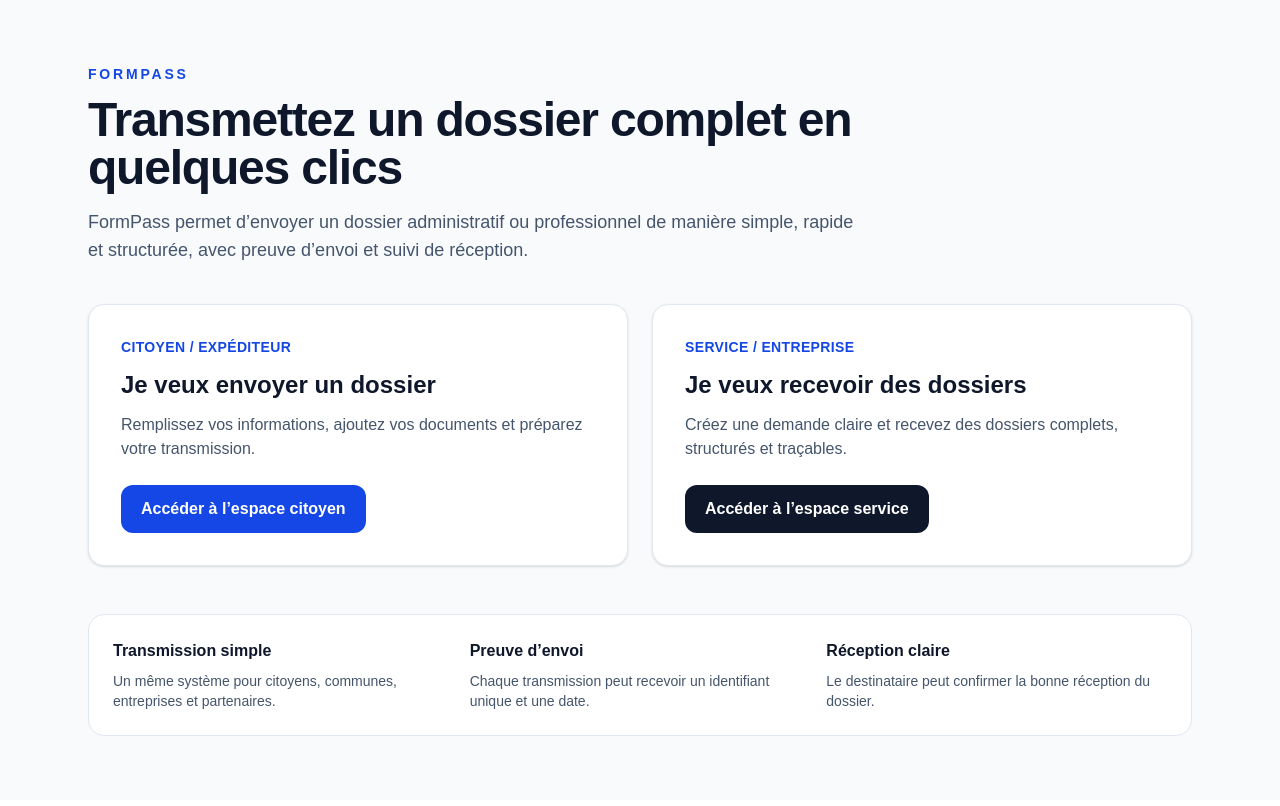
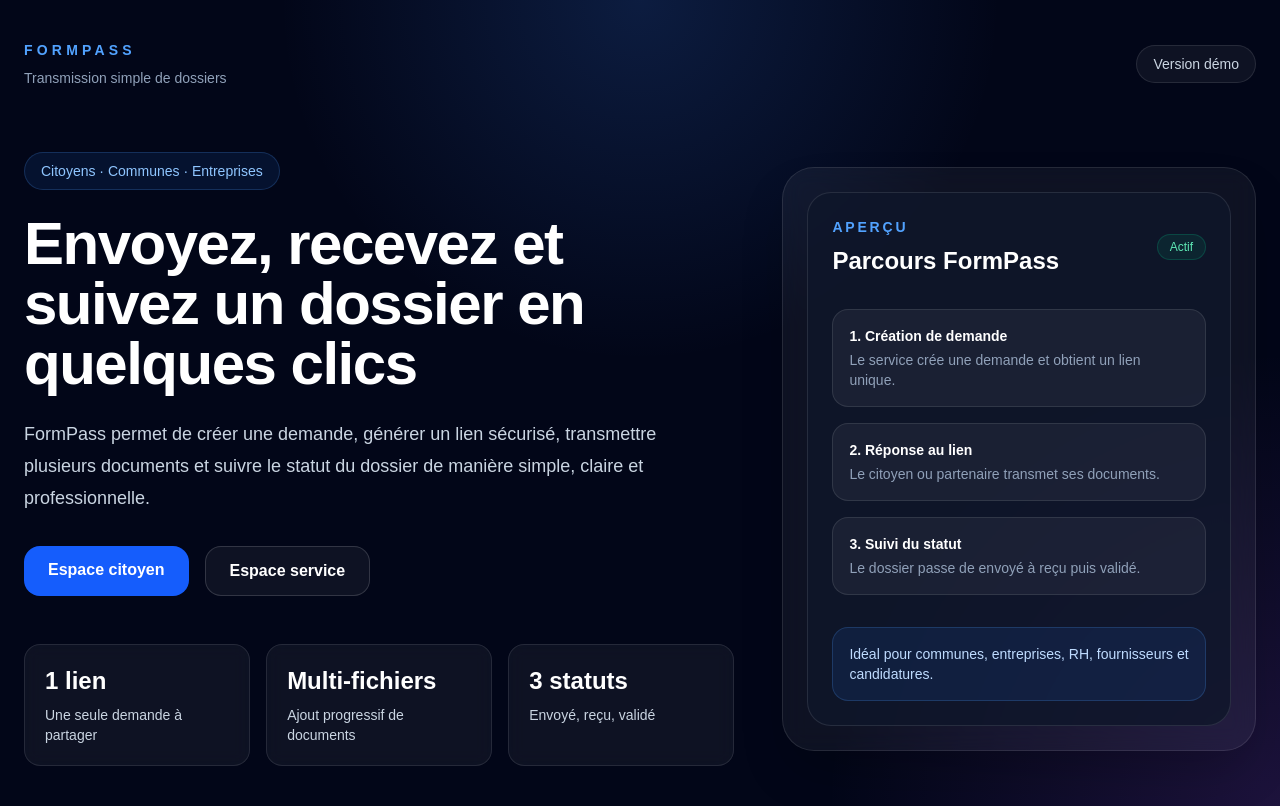
Before and after one commit to bachiratmani1313-spec/Formpass, a Next.js app: page / in a window 1280 px wide. Built offline with nearby package versions, Linux system fonts and the light colour scheme.

Commit message:
restore homepage and service page

```diff
--- a/app/page.tsx
+++ b/app/page.tsx
@@ -1,75 +1,135 @@
 export default function Home() {
   return (
-    <main className="min-h-screen bg-slate-50 text-slate-900">
-      <section className="mx-auto flex min-h-screen max-w-6xl flex-col justify-center px-6 py-12">
-        <div className="mb-10 max-w-3xl">
-          <p className="mb-3 text-sm font-semibold uppercase tracking-[0.2em] text-blue-700">
+    <main className="min-h-screen bg-slate-950 text-white">
+      <section className="relative overflow-hidden">
+        <div className="absolute inset-0 bg-[radial-gradient(circle_at_top,rgba(59,130,246,0.18),transparent_35%),radial-gradient(circle_at_bottom_right,rgba(168,85,247,0.16),transparent_30%)]" />
+
+        <div className="relative mx-auto flex min-h-screen max-w-7xl flex-col px-6 py-10">
+          <header className="mb-16 flex items-center justify-between">
+            <div>
+              <p className="text-sm font-semibold uppercase tracking-[0.3em] text-blue-400">
                 FormPass
               </p>
-          <h1 className="text-4xl font-bold tracking-tight sm:text-5xl">
-            Transmettez un dossier complet en quelques clics
-          </h1>
-          <p className="mt-4 text-lg text-slate-600">
-            FormPass permet d’envoyer un dossier administratif ou professionnel
-            de manière simple, rapide et structurée, avec preuve d’envoi et
-            suivi de réception.
+              <p className="mt-2 text-sm text-slate-400">
+                Transmission simple de dossiers
               </p>
             </div>
 
-        <div className="grid gap-6 md:grid-cols-2">
+            <div className="hidden rounded-full border border-white/10 bg-white/5 px-4 py-2 text-sm text-slate-300 md:block">
+              Version démo
+            </div>
+          </header>
+
+          <div className="grid flex-1 items-center gap-12 lg:grid-cols-[1.2fr_0.8fr]">
+            <div>
+              <div className="mb-6 inline-flex rounded-full border border-blue-400/20 bg-blue-500/10 px-4 py-2 text-sm text-blue-300">
+                Citoyens · Communes · Entreprises
+              </div>
+
+              <h1 className="max-w-4xl text-5xl font-bold tracking-tight text-white md:text-6xl">
+                Envoyez, recevez et suivez un dossier en quelques clics
+              </h1>
+
+              <p className="mt-6 max-w-2xl text-lg leading-8 text-slate-300">
+                FormPass permet de créer une demande, générer un lien sécurisé,
+                transmettre plusieurs documents et suivre le statut du dossier
+                de manière simple, claire et professionnelle.
+              </p>
+
+              <div className="mt-8 flex flex-wrap gap-4">
                 <a
                   href="/citoyen"
-            className="rounded-2xl border border-slate-200 bg-white p-8 shadow-sm transition hover:shadow-md"
+                  className="rounded-2xl bg-blue-600 px-6 py-3 font-semibold text-white transition hover:bg-blue-500"
                 >
-            <p className="mb-3 text-sm font-semibold uppercase tracking-wide text-blue-700">
-              Citoyen / Expéditeur
-            </p>
-            <h2 className="text-2xl font-bold">Je veux envoyer un dossier</h2>
-            <p className="mt-3 text-slate-600">
-              Remplissez vos informations, ajoutez vos documents et préparez
-              votre transmission.
-            </p>
-            <div className="mt-6 inline-flex rounded-xl bg-blue-700 px-5 py-3 font-semibold text-white">
-              Accéder à l’espace citoyen
-            </div>
+                  Espace citoyen
                 </a>
 
                 <a
                   href="/service"
-            className="rounded-2xl border border-slate-200 bg-white p-8 shadow-sm transition hover:shadow-md"
+                  className="rounded-2xl border border-white/15 bg-white/5 px-6 py-3 font-semibold text-white transition hover:bg-white/10"
                 >
-            <p className="mb-3 text-sm font-semibold uppercase tracking-wide text-blue-700">
-              Service / Entreprise
-            </p>
-            <h2 className="text-2xl font-bold">Je veux recevoir des dossiers</h2>
-            <p className="mt-3 text-slate-600">
-              Créez une demande claire et recevez des dossiers complets,
-              structurés et traçables.
-            </p>
-            <div className="mt-6 inline-flex rounded-xl bg-slate-900 px-5 py-3 font-semibold text-white">
-              Accéder à l’espace service
-            </div>
+                  Espace service
                 </a>
               </div>
 
-        <div className="mt-12 grid gap-4 rounded-2xl border border-slate-200 bg-white p-6 md:grid-cols-3">
-          <div>
-            <h3 className="font-semibold">Transmission simple</h3>
-            <p className="mt-2 text-sm text-slate-600">
-              Un même système pour citoyens, communes, entreprises et partenaires.
+              <div className="mt-12 grid gap-4 sm:grid-cols-3">
+                <div className="rounded-2xl border border-white/10 bg-white/5 p-5 backdrop-blur-sm">
+                  <p className="text-2xl font-bold text-white">1 lien</p>
+                  <p className="mt-2 text-sm text-slate-300">
+                    Une seule demande à partager
                   </p>
                 </div>
-          <div>
-            <h3 className="font-semibold">Preuve d’envoi</h3>
-            <p className="mt-2 text-sm text-slate-600">
-              Chaque transmission peut recevoir un identifiant unique et une date.
+
+                <div className="rounded-2xl border border-white/10 bg-white/5 p-5 backdrop-blur-sm">
+                  <p className="text-2xl font-bold text-white">Multi-fichiers</p>
+                  <p className="mt-2 text-sm text-slate-300">
+                    Ajout progressif de documents
                   </p>
                 </div>
+
+                <div className="rounded-2xl border border-white/10 bg-white/5 p-5 backdrop-blur-sm">
+                  <p className="text-2xl font-bold text-white">3 statuts</p>
+                  <p className="mt-2 text-sm text-slate-300">
+                    Envoyé, reçu, validé
+                  </p>
+                </div>
+              </div>
+            </div>
+
+            <div className="rounded-[2rem] border border-white/10 bg-white/5 p-6 shadow-2xl backdrop-blur-md">
+              <div className="rounded-[1.5rem] border border-white/10 bg-slate-900/80 p-6">
+                <div className="flex items-center justify-between">
                   <div>
-            <h3 className="font-semibold">Réception claire</h3>
-            <p className="mt-2 text-sm text-slate-600">
-              Le destinataire peut confirmer la bonne réception du dossier.
+                    <p className="text-sm font-semibold uppercase tracking-[0.2em] text-blue-400">
+                      Aperçu
                     </p>
+                    <h2 className="mt-2 text-2xl font-bold text-white">
+                      Parcours FormPass
+                    </h2>
+                  </div>
+
+                  <div className="rounded-full border border-emerald-400/20 bg-emerald-500/10 px-3 py-1 text-xs font-medium text-emerald-300">
+                    Actif
+                  </div>
+                </div>
+
+                <div className="mt-8 space-y-4">
+                  <div className="rounded-2xl border border-white/10 bg-white/5 p-4">
+                    <p className="text-sm font-semibold text-white">
+                      1. Création de demande
+                    </p>
+                    <p className="mt-1 text-sm text-slate-400">
+                      Le service crée une demande et obtient un lien unique.
+                    </p>
+                  </div>
+
+                  <div className="rounded-2xl border border-white/10 bg-white/5 p-4">
+                    <p className="text-sm font-semibold text-white">
+                      2. Réponse au lien
+                    </p>
+                    <p className="mt-1 text-sm text-slate-400">
+                      Le citoyen ou partenaire transmet ses documents.
+                    </p>
+                  </div>
+
+                  <div className="rounded-2xl border border-white/10 bg-white/5 p-4">
+                    <p className="text-sm font-semibold text-white">
+                      3. Suivi du statut
+                    </p>
+                    <p className="mt-1 text-sm text-slate-400">
+                      Le dossier passe de envoyé à reçu puis validé.
+                    </p>
+                  </div>
+                </div>
+
+                <div className="mt-8 rounded-2xl border border-blue-400/20 bg-blue-500/10 p-4">
+                  <p className="text-sm font-medium text-blue-200">
+                    Idéal pour communes, entreprises, RH, fournisseurs et
+                    candidatures.
+                  </p>
+                </div>
+              </div>
+            </div>
           </div>
         </div>
       </section>
```
Lines whose indentation alone changed are shown as unchanged.
